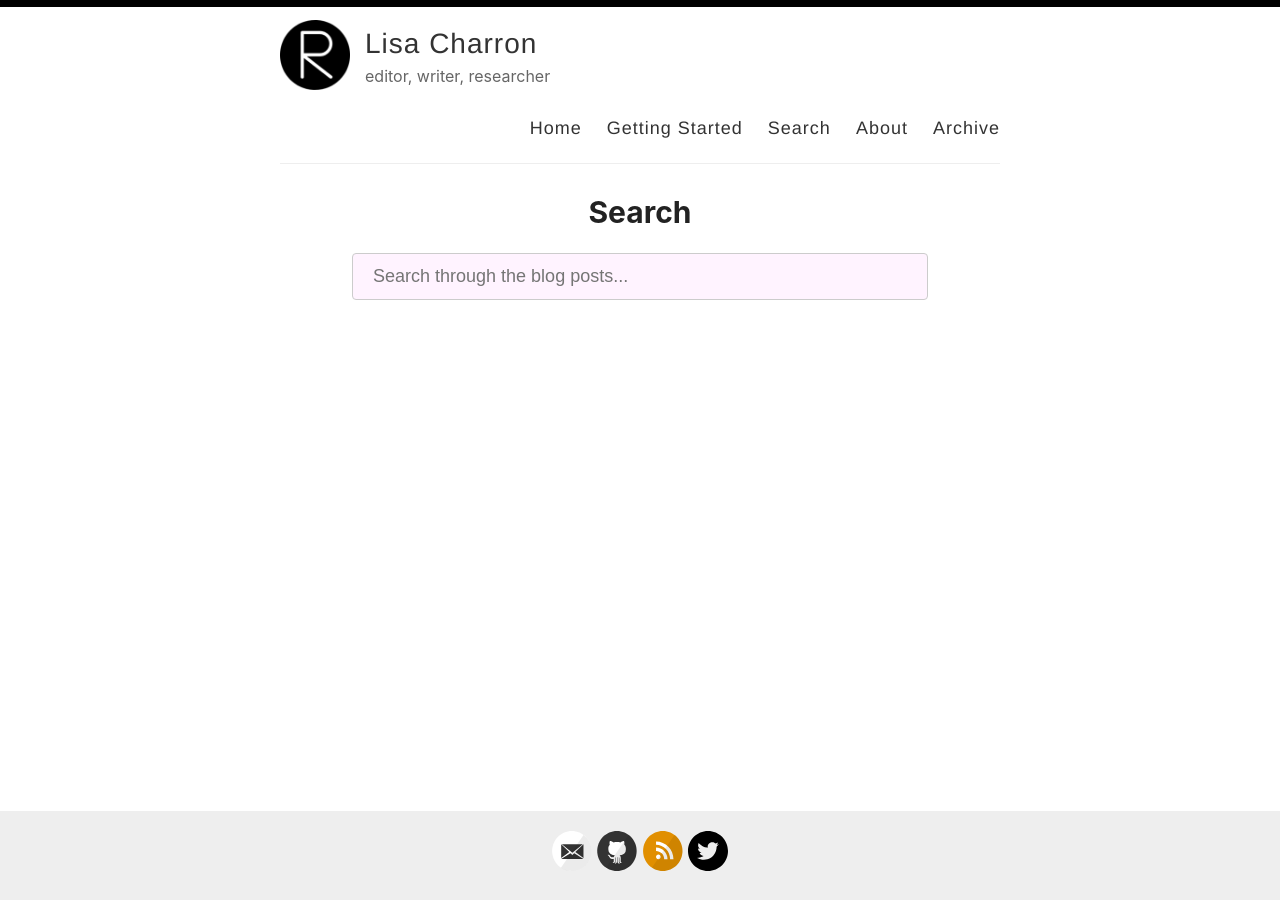
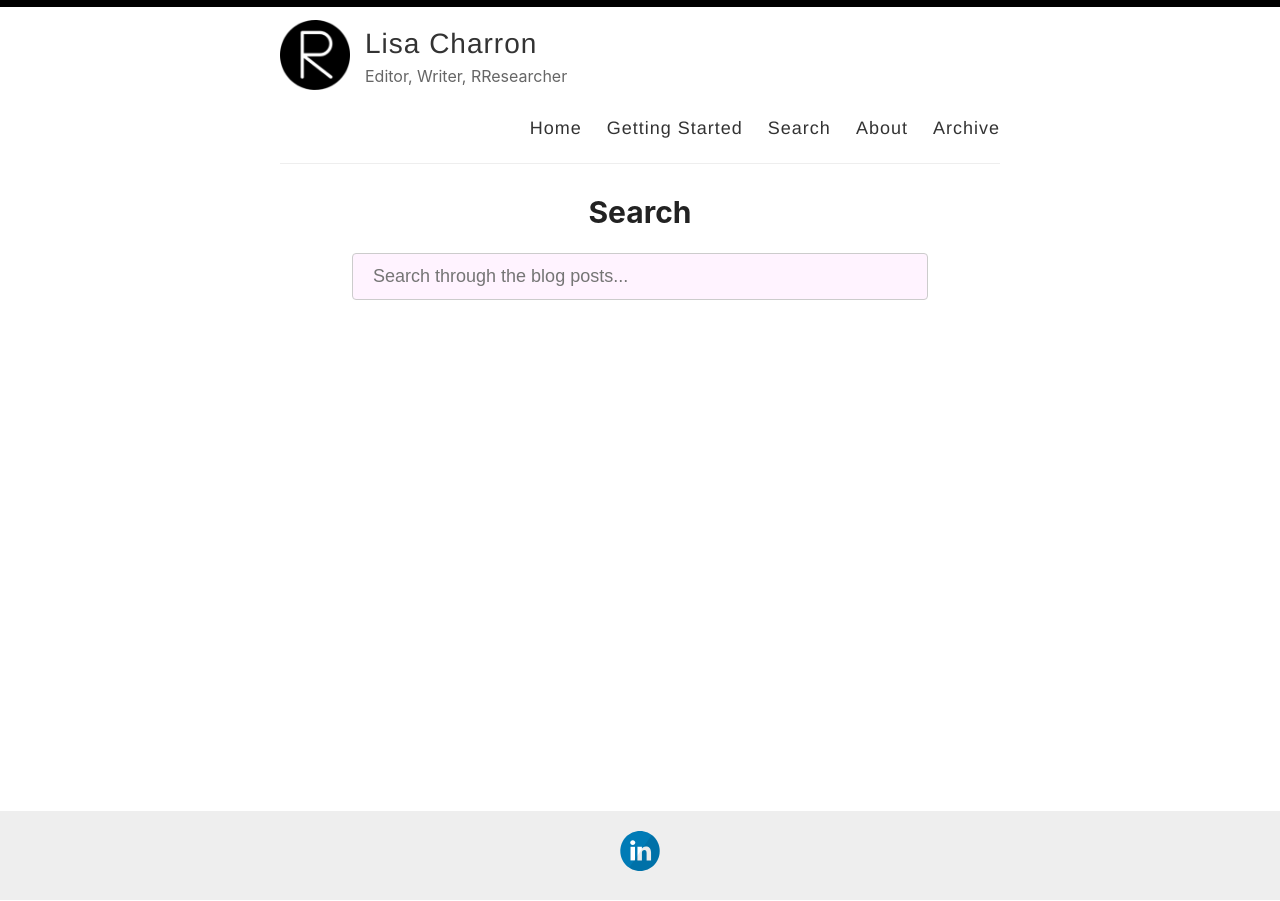
Before and after one commit to lisamcharron/lisamcharron.github.io, a Jekyll site: the page built from _pages/search.md, in a window 1280 px wide. Built offline with Jekyll 4.4.1, drawn with Linux system fonts in a browser that asks for light colours; part of the change alters nothing that is shown.

Commit message:
Update _config.yml
Changed social media and website urls

```diff
--- a/_config.yml
+++ b/_config.yml
@@ -9,7 +9,7 @@ name: Lisa Charron
 author: Lisa M. Charron
 
 # Short bio or description (displayed in the header)
-description: editor, writer, researcher
+description: Editor, Writer, RResearcher
 
 # URL of your avatar or profile pic (you could use your GitHub profile pic)
 avatar: /images/reverie.png
@@ -21,18 +21,18 @@ avatar: /images/reverie.png
 # Includes an icon in the footer for each username you enter
 footer-links:
   dribbble:
-  email: amit.d.merchant@gmail.com
+  email:
   facebook:
   flickr:
-  github: amitmerchant1990/reverie
+  github:
   instagram:
-  linkedin:
+  linkedin: https://www.linkedin.com/in/lmcharron/
   pinterest:
-  rss: rss
-  twitter: amit_merchant
+  rss:
+  twitter:
   stackoverflow:
-  youtube: # channel/<your_long_string> or user/<user-name>
-  googleplus: # anything in your profile username that comes after plus.google.com/
+  youtube:
+  googleplus:
   playconsole:
 
 
@@ -41,21 +41,21 @@ footer-links:
 disqus:
 
 # Enter your Google Analytics web tracking code (e.g. UA-2110908-2) to activate tracking
-google_analytics: UA-43339302-11
+google_analytics:
 
 # For newer "GA4" analytics, use the following instead of the "UA" entry above
 #google_analytics_ga4: G-GABC1DEFG
 
 # Your website URL (e.g. http://amitmerchant1990.github.io or http://www.amitmerchant.com)
 # Used for Sitemap.xml and your RSS feed
-url: http://www.amitmerchant.com/reverie
-enforce_ssl: https://www.amitmerchant.com/reverie
+url: https://lisamcharron.github.io/
+enforce_ssl: https://lisamcharron.github.io/
 
 # If you're hosting your site at a Project repository on GitHub pages
 # (http://yourusername.github.io/repository-name)
 # and NOT your User repository (http://yourusername.github.io)
 # then add in the baseurl here, like this: "/repository-name"
-baseurl: "/reverie"
+baseurl:
 
 #
 # !! You don't need to change any of the configuration flags below !!
```
